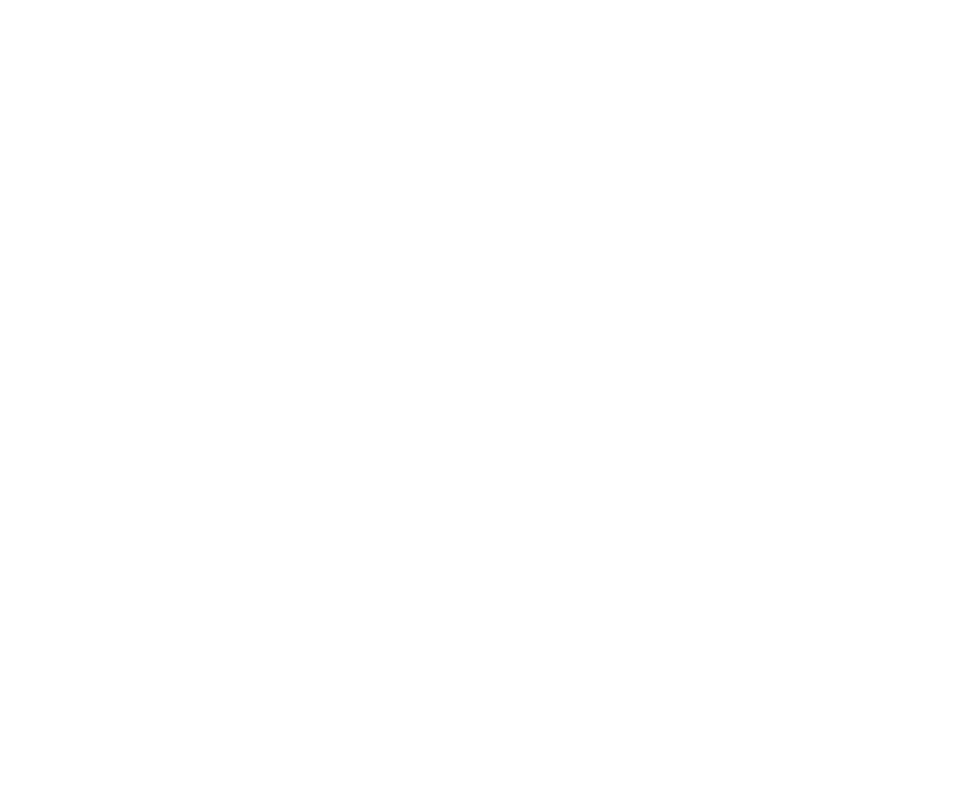
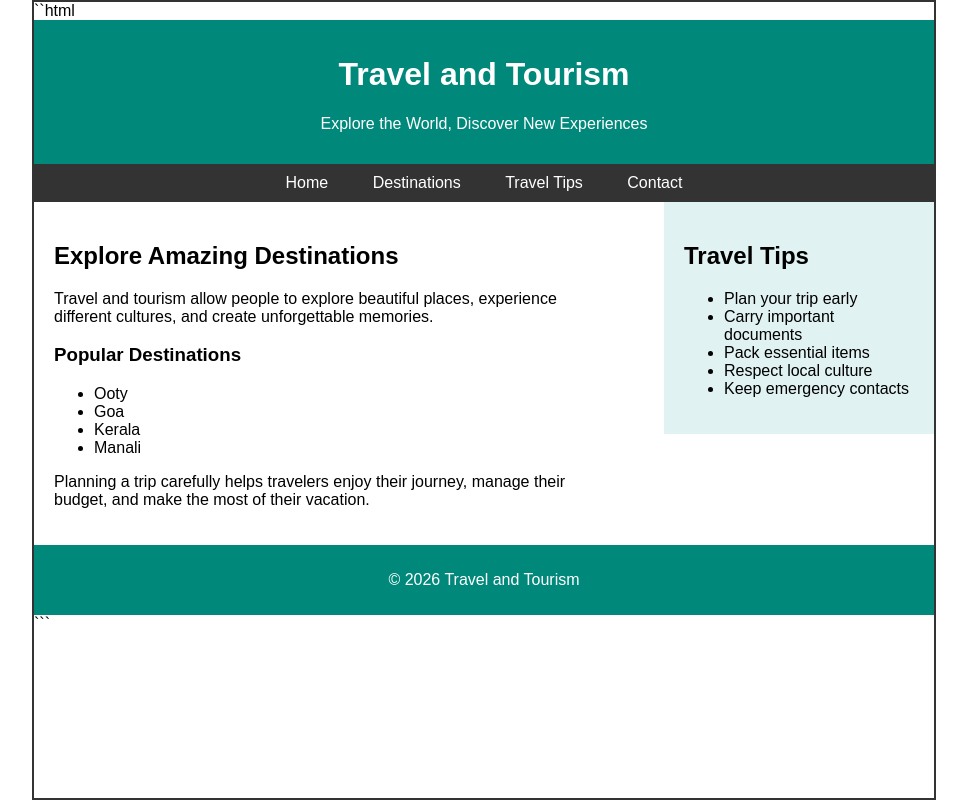
Before and after one commit to suriyaprakash7346-web/Html7, a website: page index.html in a window 1280 px wide. Shown: the whole page, without its empty margins (156-1123 px from the left). Drawn offline with Linux system fonts and the light colour scheme.

Commit message:
Update index.html

````diff
--- a/index.html
+++ b/index.html
@@ -1,21 +1,116 @@
+``html
 <!DOCTYPE html>
 <html lang="en">
 <head>
-<meta charset="UTF-8">
-<meta name="viewport" content="width=device-width, initial-scale=1.0">
-<title>Layout Styles with Aside</title>
+    <meta charset="UTF-8">
+    <meta name="viewport" content="width=device-width, initial-scale=1.0">
+    <title>Travel and Tourism</title>
 
-<style>
+    <style>
+        body {
+            width: 900px;
+            margin: auto;
+            font-family: Arial, sans-serif;
+            border: 2px solid #333;
+        }
 
-/* Write your CSS here */
+        header {
+            background: #00897B;
+            color: white;
+            text-align: center;
+            padding: 15px;
+        }
 
-</style>
+        nav {
+            background: #333;
+            padding: 10px;
+            text-align: center;
+        }
 
+        nav a {
+            color: white;
+            text-decoration: none;
+            margin: 20px;
+        }
+
+        section {
+            float: left;
+            width: 65%;
+            padding: 20px;
+            box-sizing: border-box;
+        }
+
+        aside {
+            float: right;
+            width: 30%;
+            background: #E0F2F1;
+            padding: 20px;
+            box-sizing: border-box;
+        }
+
+        footer {
+            clear: both;
+            background: #00897B;
+            color: white;
+            text-align: center;
+            padding: 10px;
+        }
+    </style>
 </head>
 
 <body>
 
-<!-- Write your HTML code here -->
+    <header>
+        <h1>Travel and Tourism</h1>
+        <p>Explore the World, Discover New Experiences</p>
+    </header>
+
+    <nav>
+        <a href="#">Home</a>
+        <a href="#">Destinations</a>
+        <a href="#">Travel Tips</a>
+        <a href="#">Contact</a>
+    </nav>
+
+    <section>
+        <h2>Explore Amazing Destinations</h2>
+
+        <p>
+            Travel and tourism allow people to explore beautiful places,
+            experience different cultures, and create unforgettable memories.
+        </p>
+
+        <h3>Popular Destinations</h3>
+
+        <ul>
+            <li>Ooty</li>
+            <li>Goa</li>
+            <li>Kerala</li>
+            <li>Manali</li>
+        </ul>
+
+        <p>
+            Planning a trip carefully helps travelers enjoy their journey,
+            manage their budget, and make the most of their vacation.
+        </p>
+    </section>
+
+    <aside>
+        <h2>Travel Tips</h2>
+
+        <ul>
+            <li>Plan your trip early</li>
+            <li>Carry important documents</li>
+            <li>Pack essential items</li>
+            <li>Respect local culture</li>
+            <li>Keep emergency contacts</li>
+        </ul>
+    </aside>
+
+    <footer>
+        <p>&copy; 2026 Travel and Tourism</p>
+    </footer>
 
 </body>
 </html>
+```
````
